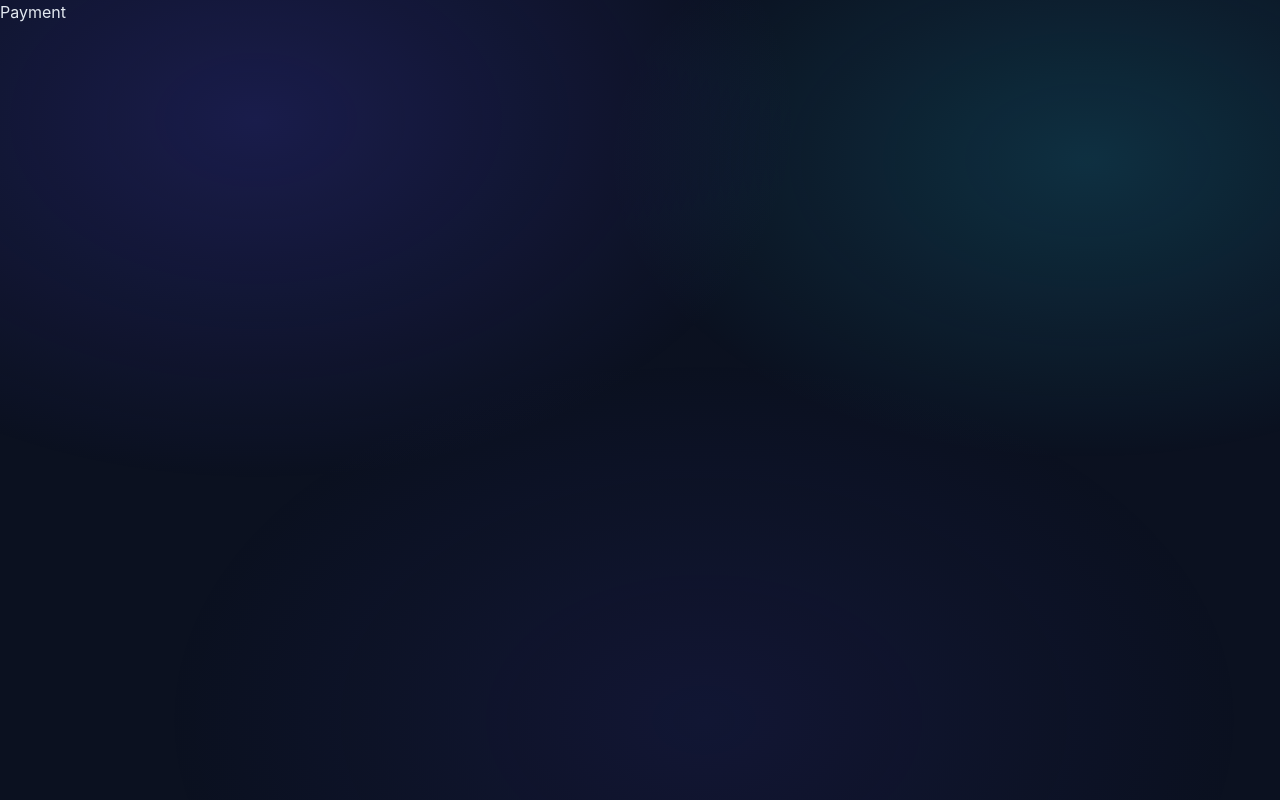
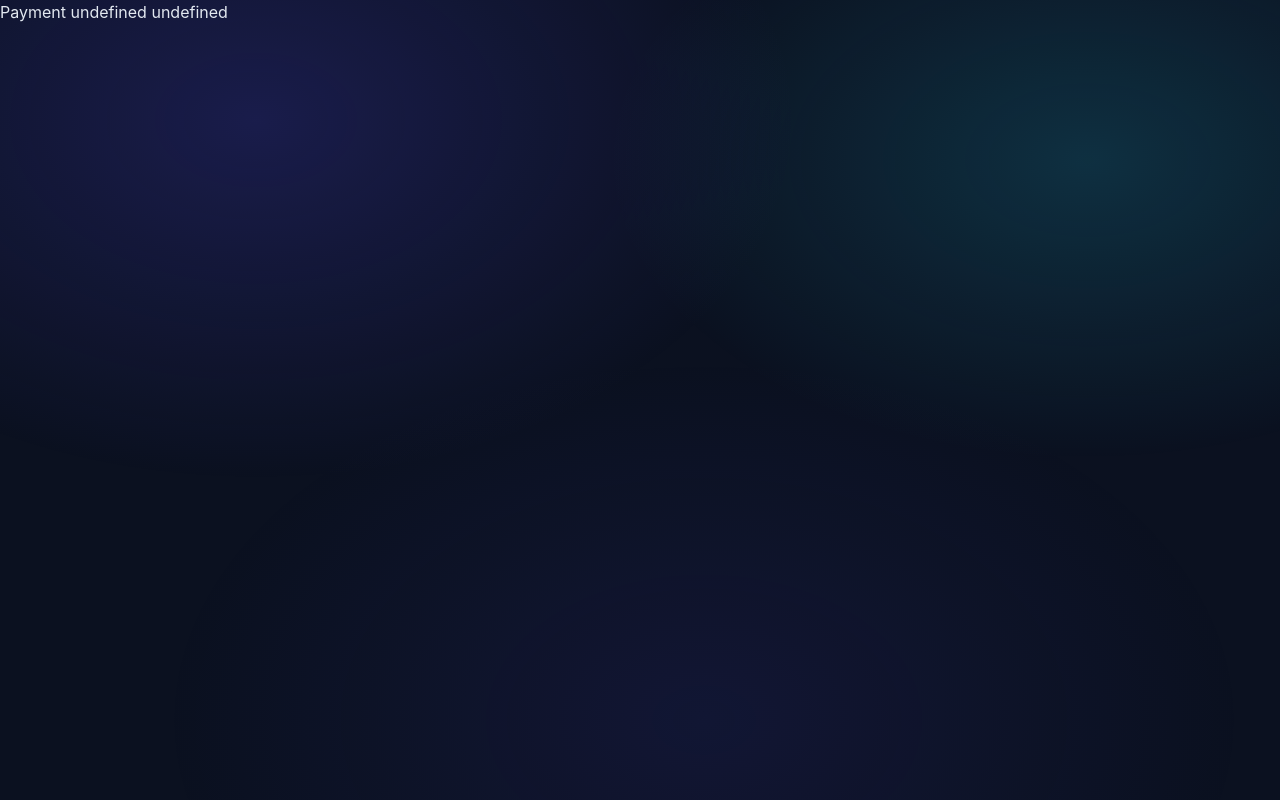
Before and after one commit to kiumars609/escape-finder, a React (Vite) app: page /payment in a window 1280 px wide. Built offline with nearby package versions, Linux system fonts and the light colour scheme.

Commit message:
HandleSubmit

```diff
--- a/src/Pages/Payment/Payment.jsx
+++ b/src/Pages/Payment/Payment.jsx
@@ -1,5 +1,9 @@
 import React from "react";
+import { useLocation } from "react-router-dom";
 
 export default function Payment() {
-  return <div>Payment</div>;
+  const show = useLocation();
+
+  const { date, time } = show.state || {};
+  return <div>Payment {date + " " + time}</div>;
 }
```
